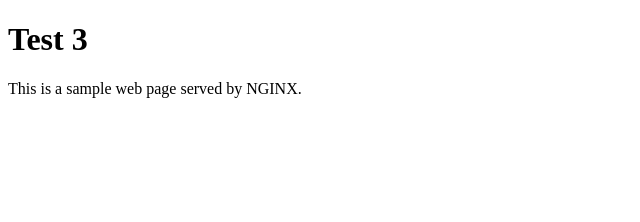
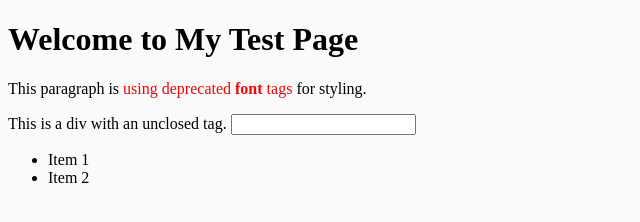
Before and after one commit to jefrya123/DevSecOps, a plain HTML site: page index.html in a window 1280 px wide. Shown: the whole page, without its empty margins (0-640 px from the left). Drawn offline with Linux system fonts and the light colour scheme.

Commit message:
Push Test

```diff
--- a/index.html
+++ b/index.html
@@ -1,12 +1,37 @@
 <!DOCTYPE html>
-<html lang="en">
+<html>
 <head>
-    <meta charset="UTF-8">
-    <meta name="viewport" content="width=device-width, initial-scale=1.0">
-    <title>DevSecOps Pipeline</title>
+    <title>Test Page</title>
+    <!-- Inline styles (considered bad practice) -->
+    <style>
+        body {
+            background-color: #fafafa;
+        }
+    </style>
 </head>
 <body>
-    <h1>Test 3</h1>
-    <p>This is a sample web page served by NGINX.</p>
+    <h1>Welcome to My Test Page</h1>
+    <p>This paragraph is <font color="red">using deprecated <b>font</b> tags</font> for styling.</p>
+
+    <!-- Inline JavaScript -->
+    <script>
+        alert('This is an inline JavaScript alert!');
+        // Example of an unused variable
+        let unusedVar = 10;
+    </script>
+
+    <!-- Unclosed tag (syntax error) -->
+    <div>
+        This is a div with an unclosed tag.
+
+    <!-- Deprecated attribute -->
+    <input type="text" size="20">
+
+    <!-- Poorly structured list -->
+    <ul>
+        <li>Item 1</li>
+        <li>Item 2
+    </ul>
+
 </body>
 </html>
```
